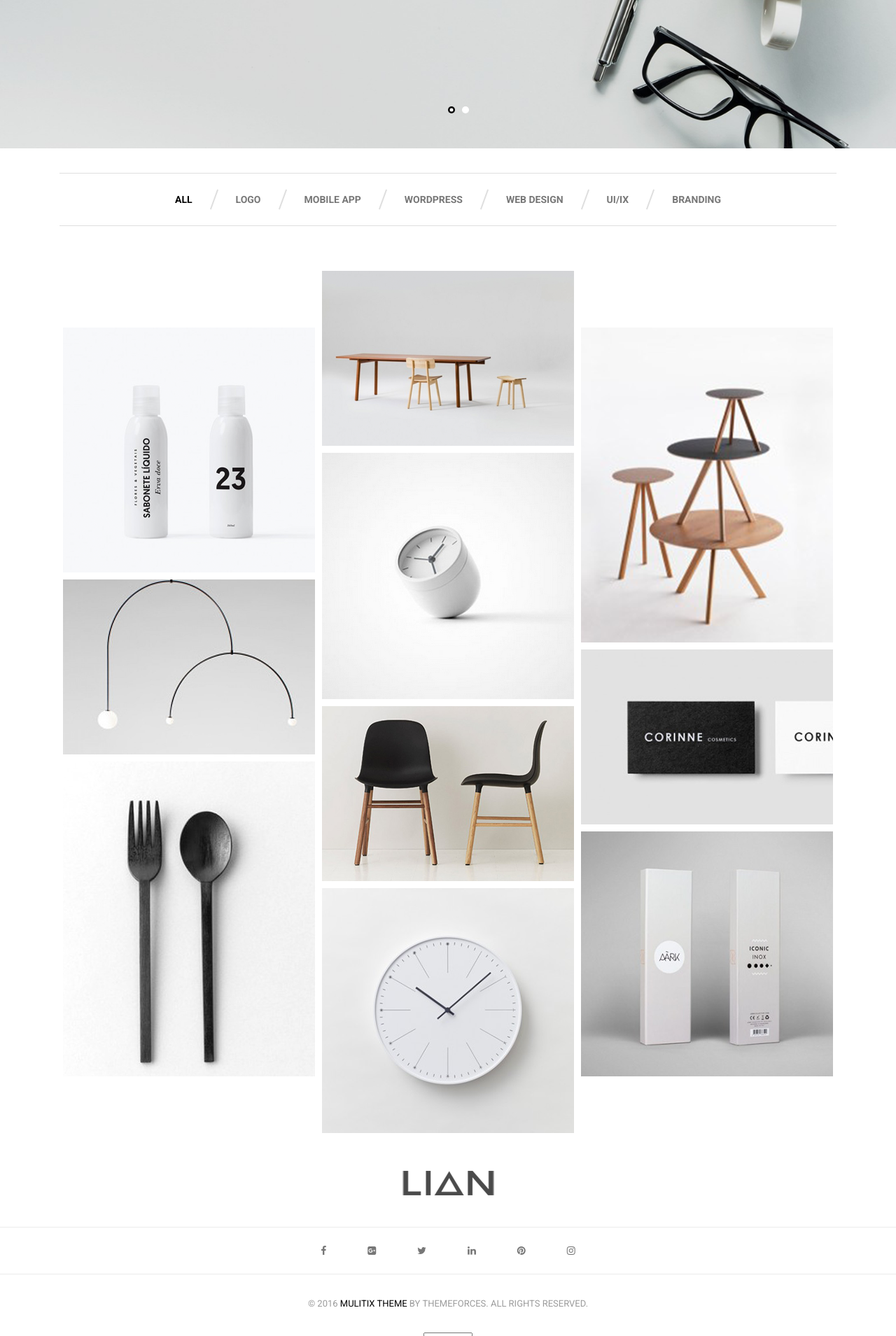
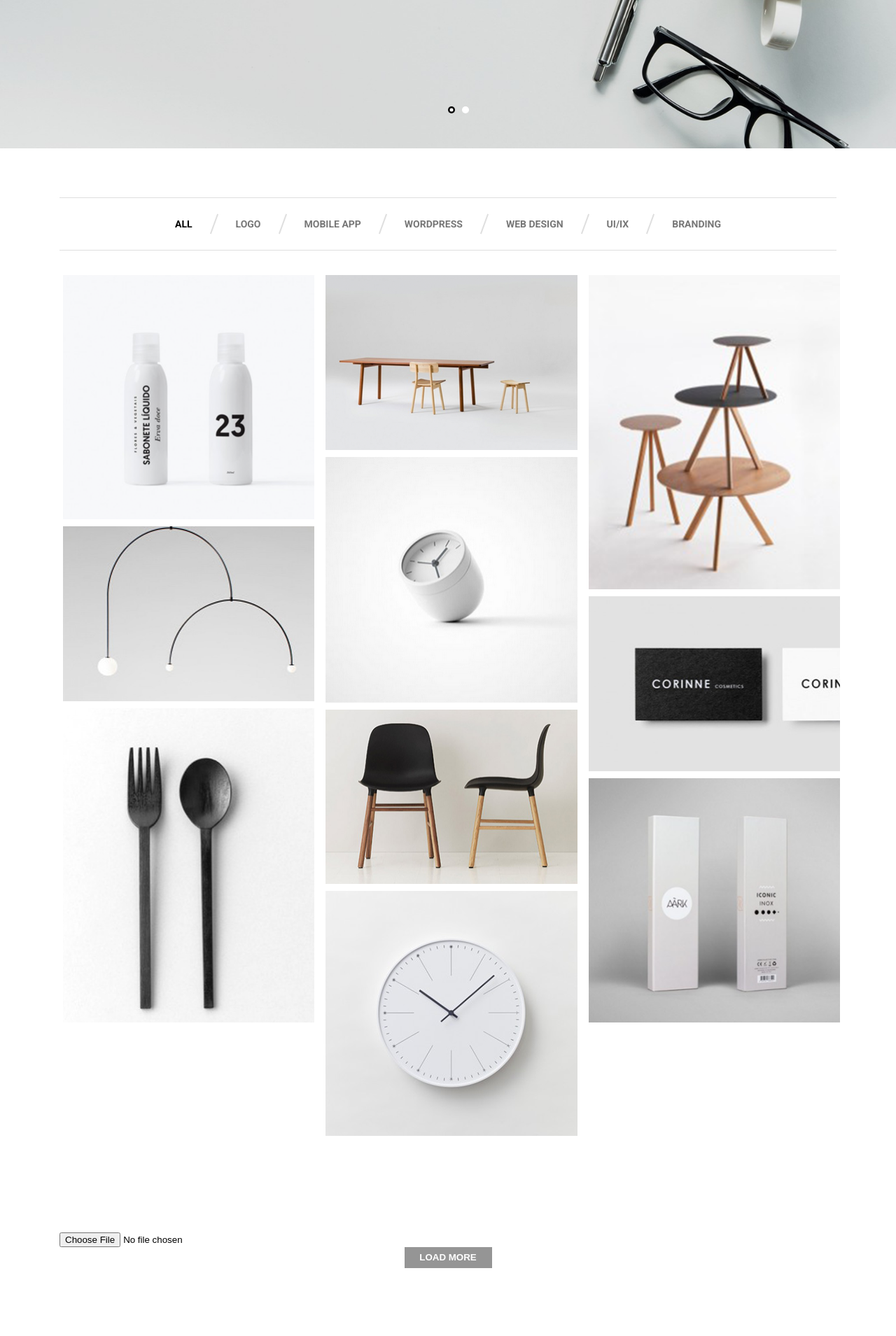
Before and after one commit to AndreyDerkach77/FrontEndRepo, a PHP site: page / in a window 1280 px wide. Shown: the part 398-2307 px from the top of the page at 70% size. Run offline with PHP 8.4, Linux system fonts and the light colour scheme.

Commit message:
FinalWork 30.04.20

```diff
--- a/FinalWork/index.html
+++ b/FinalWork/index.html
@@ -1,5 +1,5 @@
 <!DOCTYPE html>
-<html lang="uk">
+<html lang="en">
     <head>
         <meta charset="UTF-8" />
         <meta name="viewport" content="width=device-width, initial-scale=1.0" />
@@ -184,6 +184,8 @@
                         </div>
                     </div>
                 </div>
+                <input id=avatarfile name=avatarfile type=file>
+                <button class="works__load">Load More</button>
             </div>
         </section>
         <footer class="footer">
--- a/FinalWork/scss/index.scss
+++ b/FinalWork/scss/index.scss
@@ -47,6 +47,13 @@
         width: 100%;
         max-height: 90px;
         left: 0;
+        transition: 1s;
+        &.dark {
+            background: rgb(39, 38, 38);
+        }
+        &.light {
+            background: #fff;
+        }
         &.fixed {
             position: fixed;
             // background: #fff;
@@ -57,6 +64,8 @@
             left: 0;
             right: 0;
             padding: 0 15px;
+            // background: rgb(39, 38, 38);
+            border-radius: 10px;
         }
         .header__logo {
             font-weight: 700;
@@ -313,6 +322,15 @@
     }
 }
 .works {
+    // background: #fafafa;
+    padding-bottom: 70px;
+    padding-top: 35px;
+    &.dark {
+        background: rgb(39, 38, 38);
+    }
+    &.light {
+        background: #fafafa;
+    }
     .works__nav {
         border-top: 1px solid #dfdfdf;
         border-bottom: 1px solid #dfdfdf;
@@ -331,6 +349,7 @@
             cursor: pointer;
             transition: 1s;
             text-align: center;
+            user-select: none;
             &.active,
             &:hover {
                 color: #000;
@@ -348,22 +367,37 @@
     }
 
     .works__items {
-        display: flex;
-        justify-content: center;
-        align-items: center;
-        flex-wrap: wrap;
-        flex-direction: column;
-        height: 1300px;
+        // display: flex;
+        // justify-content: center;
+        // align-items: center;
+        // flex-wrap: wrap;
+
+        // flex-direction: column;
+        // height: 1300px;
+        // @media screen and (max-width: 1150px) {
+        //     height: 1800px;
+        // }
+        // @media screen and (max-width: 800px) {
+        //     height: 3500px;
+        // }
+
+        margin-bottom: 40px;
+        -moz-column-count: 3;
+        column-count: 3;
+
         @media screen and (max-width: 1150px) {
-            height: 1800px;
+            -moz-column-count: 2;
+            column-count: 2;
         }
-        @media screen and (max-width: 800px) {
-            height: 3500px;
+        @media screen and (max-width: 810px) {
+            -moz-column-count: 1;
+            column-count: 1;
         }
         .work__item {
             position: relative;
             margin: 5px;
             display: none;
+            // max-width: 360px;
             animation: appear 1s forwards;
             @keyframes appear {
                 0% {
@@ -374,7 +408,12 @@
                 }
             }
             &.active {
-                display: flex;
+                // display: flex;
+                display: inline-block;
+                width: 100%;
+                float: left;
+                page-break-inside: avoid;
+                break-inside: avoid;
             }
             .works__pic {
                 overflow: hidden;
@@ -411,9 +450,30 @@
             }
         }
     }
+    .works__load {
+        cursor: pointer;
+        width: 125px;
+        height: 30px;
+        background: #959595;
+        color: #fff;
+        text-transform: uppercase;
+        font-weight: 700;
+        text-align: center;
+        // padding: 10px 20px;
+        margin: 0 auto;
+        display: flex; justify-content: center; align-items: center;
+        transition: 1s;
+        border: none;
+        outline: none;
+        &:hover {
+            color: #959595;
+            background: #fff;
+            box-shadow: 0px 0px 50px rgba(0, 0, 0, 0.801);
+        }
+    }
 }
 .footer {
-    height: 300px;
+    height: 350px;
     // background: #fff;
     width: 100%;
     display: flex;
@@ -422,7 +482,7 @@
     flex-direction: column;
 
     img {
-        margin-bottom: 45px;
+        margin: 65px 0 45px
     }
     .footer__links {
         margin-bottom: 35px;
--- a/FinalWork/src/index.css
+++ b/FinalWork/src/index.css
@@ -59,6 +59,16 @@
   width: 100%;
   max-height: 90px;
   left: 0;
+  -webkit-transition: 1s;
+  transition: 1s;
+}
+
+.header .header__nav.dark {
+  background: #272626;
+}
+
+.header .header__nav.light {
+  background: #fff;
 }
 
 .header .header__nav.fixed {
@@ -70,6 +80,7 @@
   left: 0;
   right: 0;
   padding: 0 15px;
+  border-radius: 10px;
 }
 
 .header .header__nav .header__logo {
@@ -389,6 +400,19 @@
   text-transform: uppercase;
 }
 
+.works {
+  padding-bottom: 70px;
+  padding-top: 35px;
+}
+
+.works.dark {
+  background: #272626;
+}
+
+.works.light {
+  background: #fafafa;
+}
+
 .works .works__nav {
   border-top: 1px solid #dfdfdf;
   border-bottom: 1px solid #dfdfdf;
@@ -417,6 +441,10 @@
   -webkit-transition: 1s;
   transition: 1s;
   text-align: center;
+  -webkit-user-select: none;
+  -moz-user-select: none;
+  -ms-user-select: none;
+  user-select: none;
 }
 
 .works .works__nav .works__btn.active, .works .works__nav .works__btn:hover {
@@ -434,33 +462,25 @@
 }
 
 .works .works__items {
-  display: -webkit-box;
-  display: -ms-flexbox;
-  display: flex;
-  -webkit-box-pack: center;
-  -ms-flex-pack: center;
-  justify-content: center;
-  -webkit-box-align: center;
-  -ms-flex-align: center;
-  align-items: center;
-  -ms-flex-wrap: wrap;
-  flex-wrap: wrap;
-  -webkit-box-orient: vertical;
-  -webkit-box-direction: normal;
-  -ms-flex-direction: column;
-  flex-direction: column;
-  height: 1300px;
+  margin-bottom: 40px;
+  -moz-column-count: 3;
+  -webkit-column-count: 3;
+  column-count: 3;
 }
 
 @media screen and (max-width: 1150px) {
   .works .works__items {
-    height: 1800px;
+    -moz-column-count: 2;
+    -webkit-column-count: 2;
+    column-count: 2;
   }
 }
 
-@media screen and (max-width: 800px) {
+@media screen and (max-width: 810px) {
   .works .works__items {
-    height: 3500px;
+    -moz-column-count: 1;
+    -webkit-column-count: 1;
+    column-count: 1;
   }
 }
 
@@ -491,9 +511,13 @@
 }
 
 .works .works__items .work__item.active {
-  display: -webkit-box;
-  display: -ms-flexbox;
-  display: flex;
+  display: inline-block;
+  width: 100%;
+  float: left;
+  page-break-inside: avoid;
+  -webkit-column-break-inside: avoid;
+  -moz-column-break-inside: avoid;
+  break-inside: avoid;
 }
 
 .works .works__items .work__item .works__pic {
@@ -546,8 +570,40 @@
   opacity: 1;
 }
 
+.works .works__load {
+  cursor: pointer;
+  width: 125px;
+  height: 30px;
+  background: #959595;
+  color: #fff;
+  text-transform: uppercase;
+  font-weight: 700;
+  text-align: center;
+  margin: 0 auto;
+  display: -webkit-box;
+  display: -ms-flexbox;
+  display: flex;
+  -webkit-box-pack: center;
+  -ms-flex-pack: center;
+  justify-content: center;
+  -webkit-box-align: center;
+  -ms-flex-align: center;
+  align-items: center;
+  -webkit-transition: 1s;
+  transition: 1s;
+  border: none;
+  outline: none;
+}
+
+.works .works__load:hover {
+  color: #959595;
+  background: #fff;
+  -webkit-box-shadow: 0px 0px 50px rgba(0, 0, 0, 0.801);
+  box-shadow: 0px 0px 50px rgba(0, 0, 0, 0.801);
+}
+
 .footer {
-  height: 300px;
+  height: 350px;
   width: 100%;
   display: -webkit-box;
   display: -ms-flexbox;
@@ -565,7 +621,7 @@
 }
 
 .footer img {
-  margin-bottom: 45px;
+  margin: 65px 0 45px;
 }
 
 .footer .footer__links {
--- a/FinalWork/src/index.js
+++ b/FinalWork/src/index.js
@@ -77,14 +77,19 @@
     });
 
     // Настройка темы
-    $("body").addClass(localStorage.getItem("theme"));
-    $(".themes2").addClass(localStorage.getItem("theme"));
+    let theme;
+    theme = localStorage.getItem("theme");
+    $("body").addClass(theme);
+    $(".themes2").addClass(theme);
+    $(".header__nav").addClass(theme);
+    $(".works").addClass(theme);
+
     let lastTheme =
         localStorage
             .getItem("theme")
             .charAt(0)
             .toUpperCase() + localStorage.getItem("theme").slice(1);
-    console.log(lastTheme);
+    // console.log(lastTheme);
 
     $(".themes2 option:contains(" + lastTheme + ")").each(function() {
         if ($(this).text() == lastTheme) {
@@ -93,38 +98,26 @@
         }
         return true;
     });
+
     $(".themes2").on("change", function() {
-        $("body").removeClass(localStorage.getItem("theme"));
-        $(".themes2").removeClass(localStorage.getItem("theme"));
+        $("body").removeClass(theme);
+        $(".themes2").removeClass(theme);
+        $(".header__nav").removeClass(theme);
+        $(".works").removeClass(theme);
+
         localStorage.setItem("theme", $(this).val());
-        $("body").addClass(localStorage.getItem("theme"));
-        $(".themes2").addClass(localStorage.getItem("theme"));
+
+        theme = localStorage.getItem("theme");
+
+        $("body").addClass(theme);
+        $(".themes2").addClass(theme);
+        $(".header__nav").addClass(theme);
+        $(".works").addClass(theme);
     });
-    // $("body").addClass($(".themes2").find("option:selected").text());
-    // console.log($(".themes2").find("option:selected").text());
 
-    // console.log($('#themes').val(lastTheme));
-    // $('".themes" option:contains("Dark")').prop('selected', true);
-    // console.log($('#themes').filter(function () { return $(this).html() == "Light"; }).val());
-    // console.log($('#themes').find('option[text="Light"]').val());
-    // let selectValue = $(".themes")
-    //     .find("option:selected")
-    //     .index();
-    // console.log(selectValue);
-    // $(".themes")
-    //     .prop("selectedIndex", selectValue)
-    //     .selectric("refresh");
+    $('.works__load').click(function(){
 
-    // console.log(lastTheme);
+        $('#imulated').trigger('click');
 
-    // $(".themes").selectric({
-    //     // $(this).val() = localStorage.getItem("theme"),
-    //     // $(this).prop('selectedIndex', 1).selectric('refresh'),
-    //     onChange: function() {
-    //         $("body").removeClass(localStorage.getItem("theme"));
-    //         localStorage.setItem("theme", $(this).val());
-    //         $("body").addClass(localStorage.getItem("theme"));
-    //         // console.log(localStorage.getItem("theme"));
-    //     },
-    // });
+    });
 });
```
Also changed, not shown: FinalWork/libs/masonry.pkgd.min.js (added).
